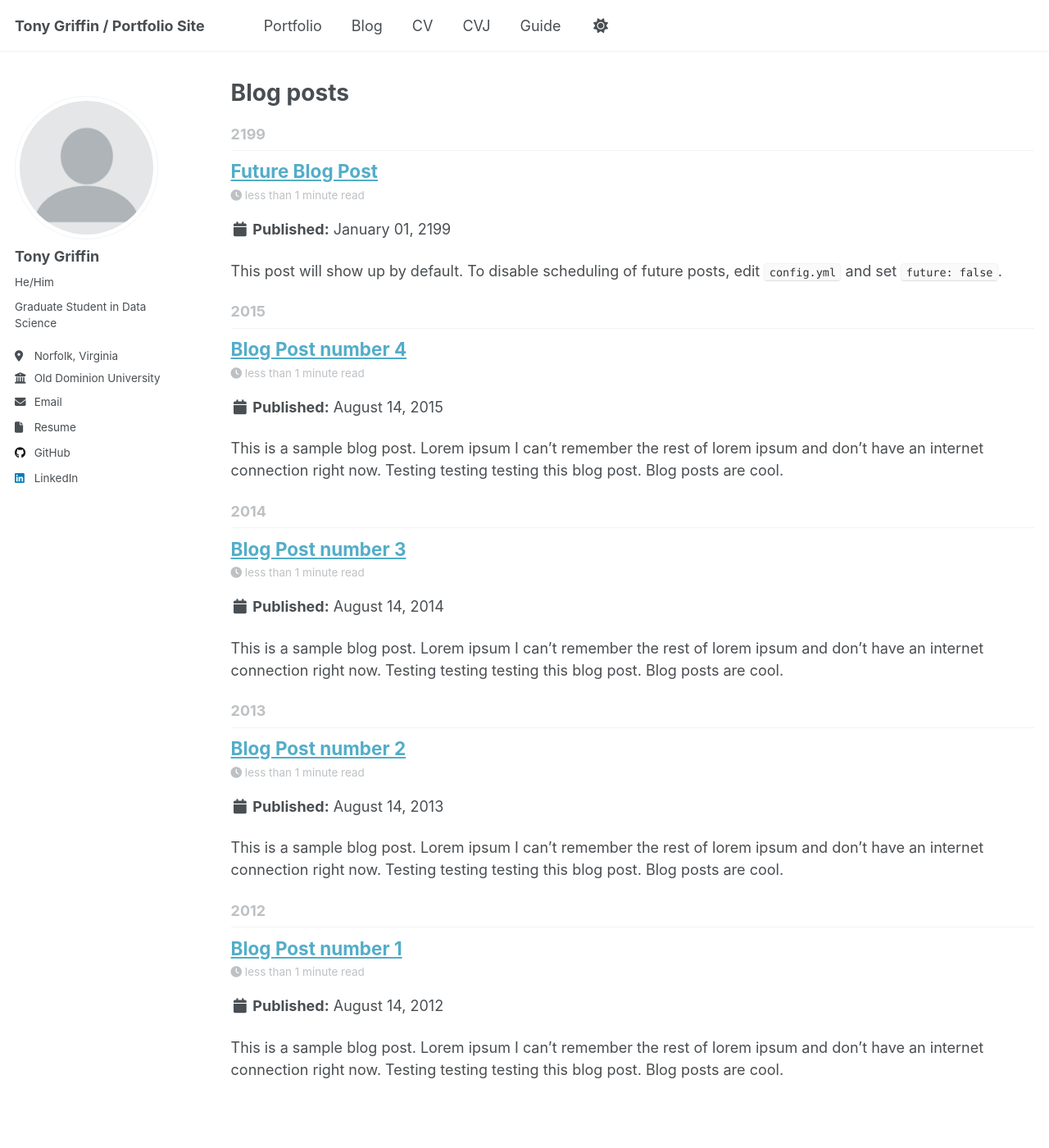
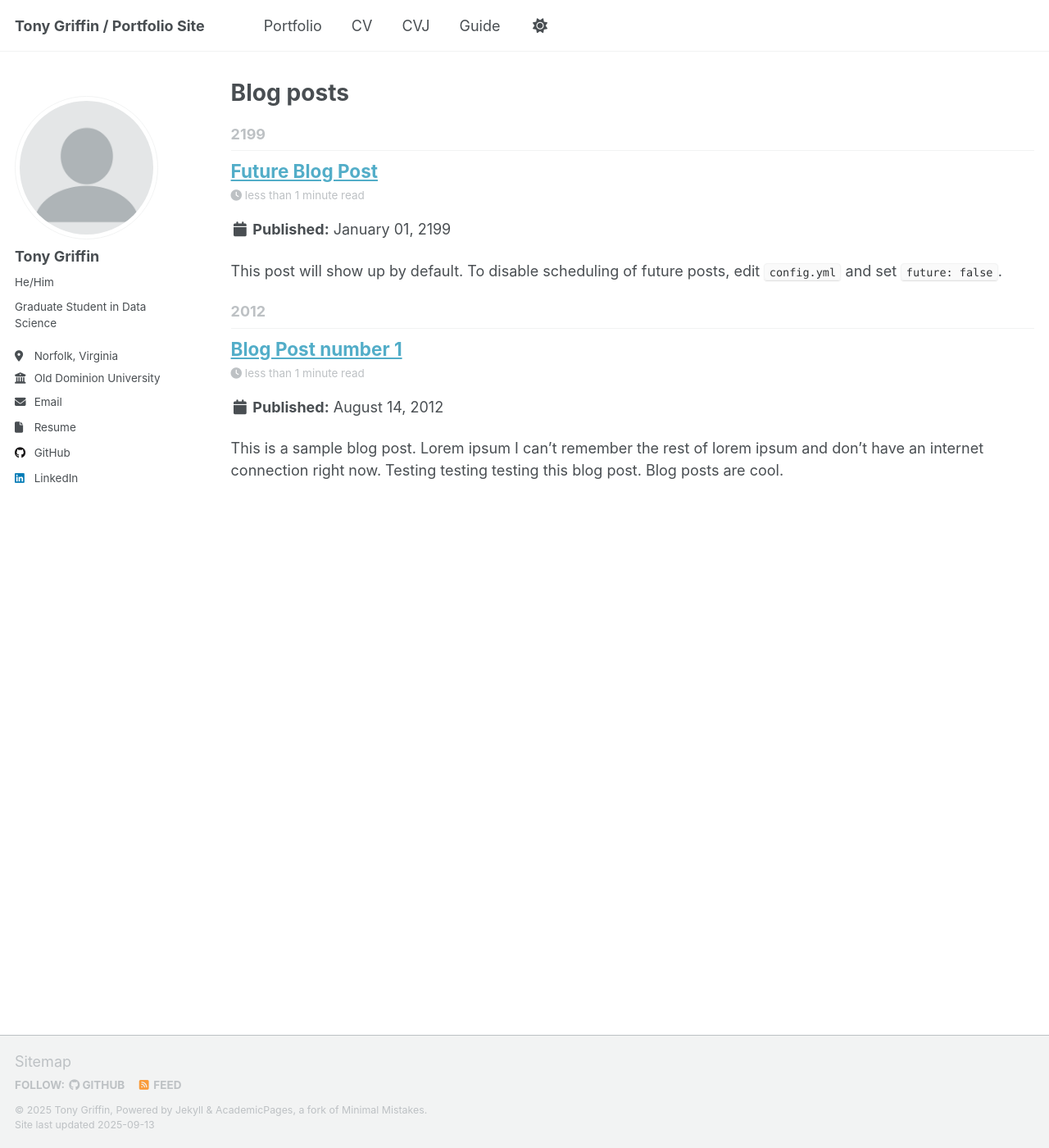
Before and after one commit to TonyGrif/tonygrif.github.io, a Jekyll site: the page built from _pages/year-archive.html, in a window 1280 px wide and 1400 px high. Shown: the whole window at 82% size. Built offline with Jekyll 4.4.1, drawn with Linux system fonts in a browser that asks for light colours; a script that is not in the unit is left out.

Commit message:
pages(blog): remove page from navbar

```diff
--- a/_data/navigation.yml
+++ b/_data/navigation.yml
@@ -14,8 +14,8 @@ main:
   - title: "Portfolio"
     url: /portfolio/
 
-  - title: "Blog"
-    url: /year-archive/
+  # - title: "Blog"
+  #   url: /year-archive/
 
   - title: "CV"
     url: /cv/
--- a/_pages/portfolio.html
+++ b/_pages/portfolio.html
@@ -7,7 +7,6 @@ author_profile: true
 
 {% include base_path %}
 
-
 {% for post in site.portfolio %}
   {% include archive-single.html %}
 {% endfor %}
--- a/_posts/2013-08-14-blog-post-2.md
+++ /dev/null
@@ -1,20 +0,0 @@
----
-title: 'Blog Post number 2'
-date: 2013-08-14
-permalink: /posts/2013/08/blog-post-2/
-tags:
-  - cool posts
-  - category1
-  - category2
----
-
-This is a sample blog post. Lorem ipsum I can't remember the rest of lorem ipsum and don't have an internet connection right now. Testing testing testing this blog post. Blog posts are cool.
-
-Headings are cool
-======
-
-You can have many headings
-======
-
-Aren't headings cool?
-------
--- a/_posts/2014-08-14-blog-post-3.md
+++ /dev/null
@@ -1,20 +0,0 @@
----
-title: 'Blog Post number 3'
-date: 2014-08-14
-permalink: /posts/2014/08/blog-post-3/
-tags:
-  - cool posts
-  - category1
-  - category2
----
-
-This is a sample blog post. Lorem ipsum I can't remember the rest of lorem ipsum and don't have an internet connection right now. Testing testing testing this blog post. Blog posts are cool.
-
-Headings are cool
-======
-
-You can have many headings
-======
-
-Aren't headings cool?
-------
```
Also changed, not shown: _posts/2015-08-14-blog-post-4.md (deleted, +0 -20 lines), _includes/archive-single.html (line endings or trailing spaces).
